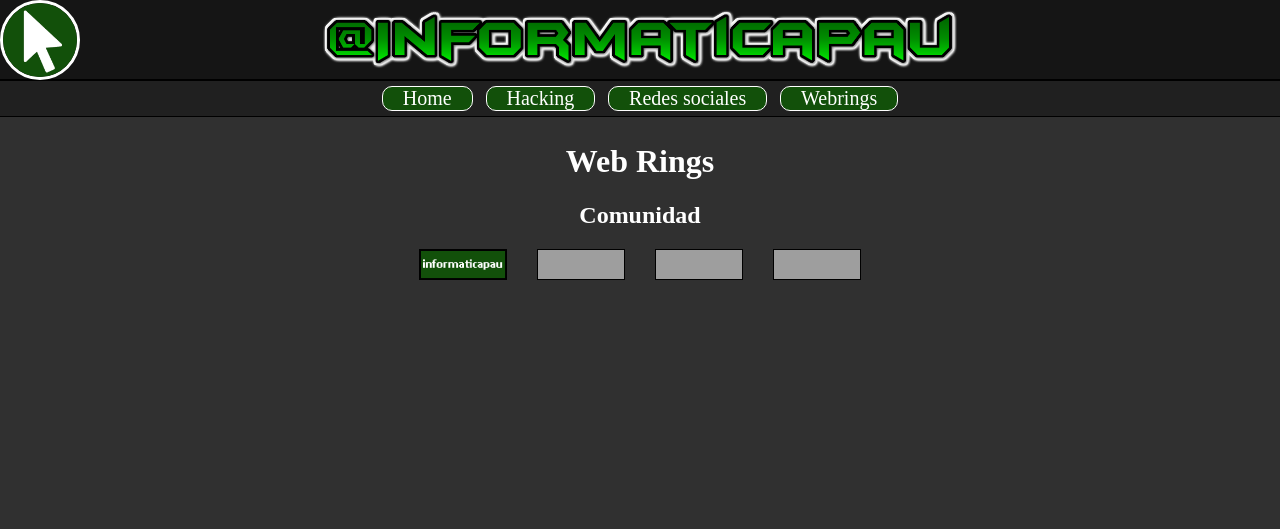
After one commit to informaticapau/informaticapau.com, a Flask app: page /webrings/ in a window 1280 px wide. The commit adds this page. Shown: the top 529 px of the page. Run offline with Flask 3, Linux system fonts and the light colour scheme; style sheets or scripts are compiled from the project's sources; parts of the project's set-up code (start-up, migrations or seed data) failed here and were passed over; grey boxes are pictures that could not be loaded.

Commit message:
[Webrings] Add Webrings blueprint

```diff
--- a/src/app/blueprints/__init__.py
+++ b/src/app/blueprints/__init__.py
@@ -15,4 +15,5 @@ blueprints: list[Blueprint] = __load_blueprints([
     '.home',
     '.hacking',
     '.social',
+    '.webrings'
 ])
--- /dev/null
+++ b/src/app/blueprints/webrings/__init__.py
@@ -0,0 +1,27 @@
+import yaml
+import os
+from flask import Blueprint, render_template, send_from_directory
+
+bp: Blueprint = Blueprint('webrings', __name__, url_prefix='/webrings',
+                          static_folder='static', static_url_path='',
+                          template_folder='templates')
+
+__config_file: str = os.path.join(os.path.dirname(__file__), 'config',
+                                    'webrings.yaml')
+
+def __get_webrings() -> dict:
+
+    with open(__config_file, 'r') as f:
+            return yaml.safe_load(f)
+
+@bp.route("/")
+def index() -> str:
+    context: dict = {
+        'web_badges': __get_webrings(),
+    }
+    return render_template('webrings/index.html', **context)
+
+@bp.route('/web_badge')
+def web_badge() -> str:
+    print(bp.static_folder)
+    return send_from_directory(bp.static_folder, 'img/web_badge.gif')
--- /dev/null
+++ b/src/app/blueprints/webrings/config/webrings.yaml
@@ -0,0 +1,12 @@
+community:
+  - name: ArfNet
+    badge: https://arf20.com/FTPServer/ARFNET/88x31.png
+    url: https://arf20.com
+
+  - name: YeroDev
+    badge: https://yero.dev/88x31.png
+    url: https://yero.dev
+
+  - name: weonpollo.xyz
+    badge: https://weonpollo.xyz/webring.png
+    url: https://weonpollo.xyz
--- /dev/null
+++ b/src/app/blueprints/webrings/src/scss/webrings.scss
@@ -0,0 +1,13 @@
+.webring {
+    display: flex;
+    flex-flow: row wrap;
+    justify-content: center;
+    align-items: center;
+
+    img {
+        width: 88px;
+        height: 31px;
+        border: 1px solid black;
+        margin: 0 15px;
+    }
+}
--- /dev/null
+++ b/src/app/blueprints/webrings/templates/webrings/includes/head.html
@@ -0,0 +1,8 @@
+{% extends 'head.html' %}
+
+{% block title -%}Web Rings | {{ super() }}{% endblock title %}
+
+{% block style -%}
+{{ super() }}
+<link rel="stylesheet" type="text/css" href="{{ url_for('webrings.static', filename='css/webrings.css') }}">
+{%- endblock style %}
--- /dev/null
+++ b/src/app/blueprints/webrings/templates/webrings/index.html
@@ -0,0 +1,26 @@
+{% extends "layout.html" %}
+
+{% block head %}{% include "webrings/includes/head.html" %}{% endblock head %}
+
+{% block content -%}
+
+<main>
+    <h1 id="webrings">Web Rings</h1>
+    <article>
+        <section>
+            <h2 id="community">Comunidad</h2>
+            <div class="webring">
+                <a href="https://www.informaticapau.com">
+                    <img src="{{ url_for('webrings.web_badge') }}" alt="Link to Informaticapau">
+                </a>
+                {%- for wb in web_badges['community'] %}
+                <a href="{{ wb['url']}}">
+                    <img src="{{ wb['badge'] }}" alt="Link to {{ wb['name'] }}">
+                </a>
+                {%- endfor %}
+            </div>
+        </section>
+    </article>
+</main>
+
+{%- endblock content %}
--- a/src/app/templates/nav.html
+++ b/src/app/templates/nav.html
@@ -3,6 +3,7 @@
         'Home': url_for('home.index'),
         'Hacking': url_for('hacking.index'),
         'Redes sociales': url_for('social.index'),
+        'Webrings': url_for('webrings.index')
     }-%}
 
     {%- for k,v in nav_links.items() %}
```
Also changed, not shown: src/app/routes.py (+1 -6 lines), src/app/blueprints/webrings/static/img/web_badge.gif (added), src/app/static/img/web_button.gif (deleted).
